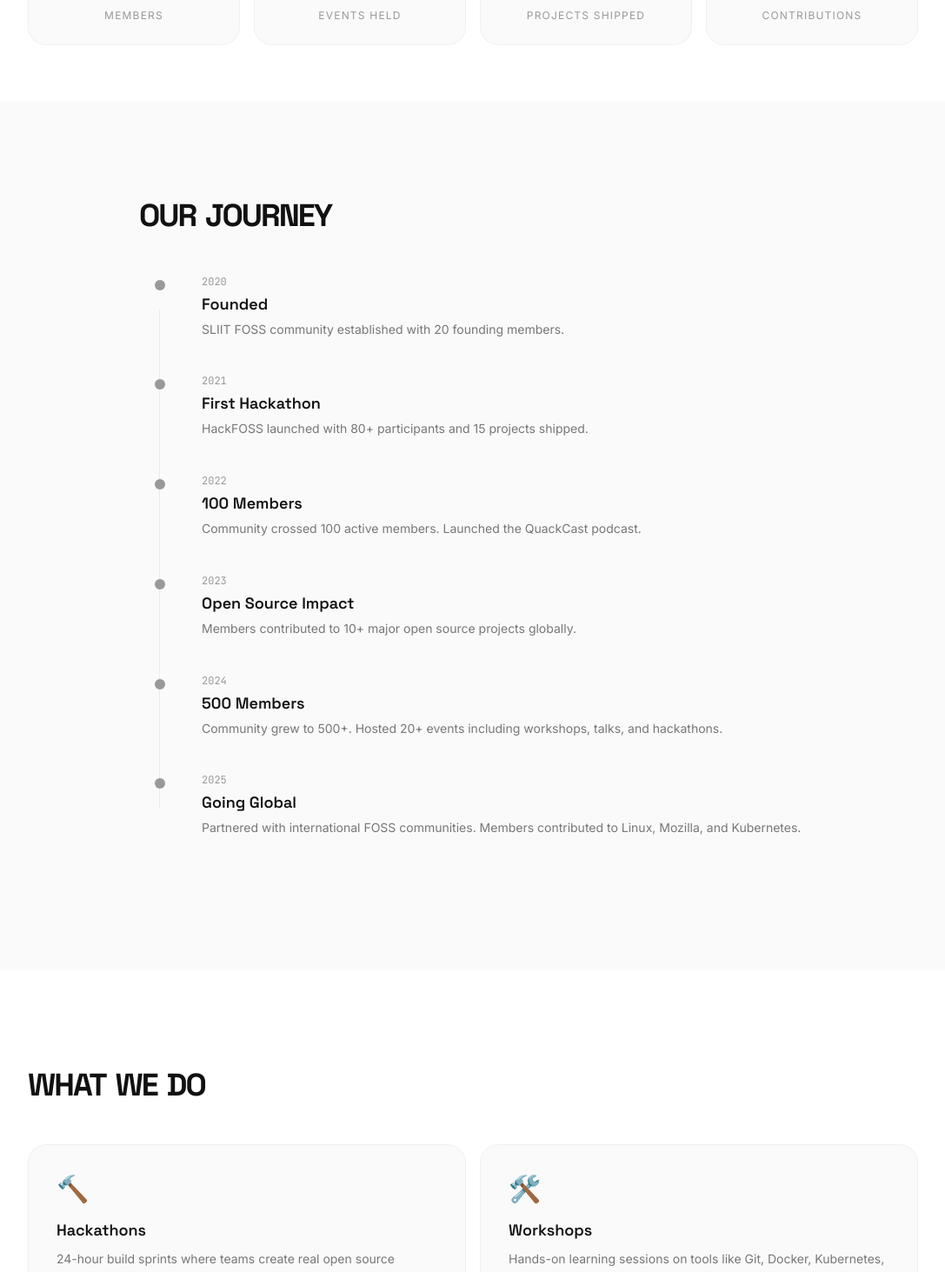
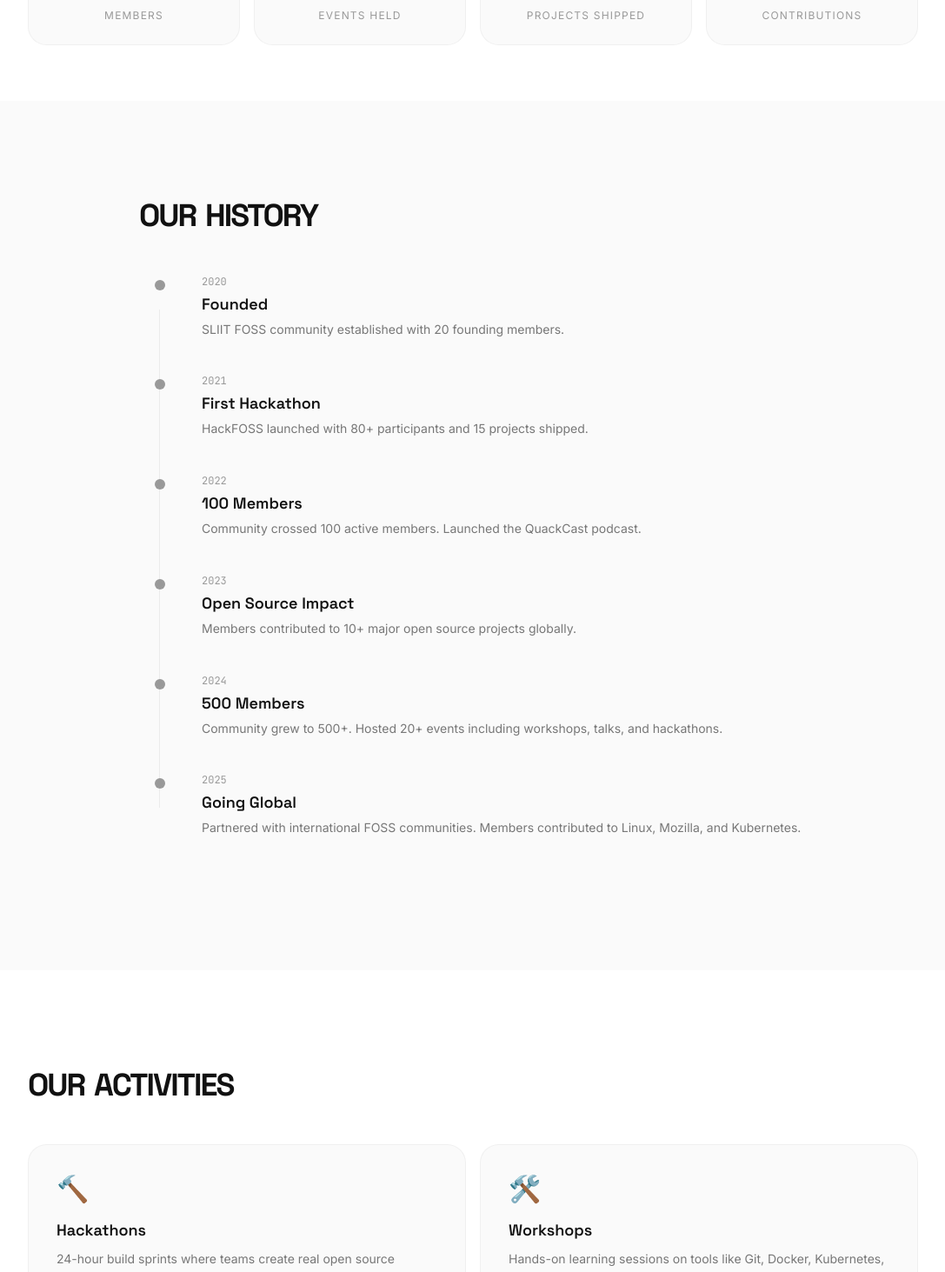
Before and after one commit to sliit-foss/sliitfoss-web, a Next.js app: page /about in a window 1280 px wide. Shown: the part 630-2093 px from the top of the page at 87% size, without its empty margins (96-1183 px from the left). Built offline with nearby package versions, Linux system fonts and the light colour scheme.

Commit message:
Update about-content.tsx

```diff
--- a/src/app/about/about-content.tsx
+++ b/src/app/about/about-content.tsx
@@ -26,7 +26,7 @@ export function AboutContent() {
       <section className="py-20 md:py-28 px-6 bg-[#fafafa]">
         <div className="max-w-3xl mx-auto">
           <WordAnimate className="font-heading text-3xl md:text-4xl font-bold tracking-[-2px] uppercase text-[#111] mb-12">
-            Our Journey
+            Our History
           </WordAnimate>
           <div className="space-y-0">
             {aboutContent.milestones.map((milestone, i) => (
@@ -56,7 +56,7 @@ export function AboutContent() {
       <section className="py-20 md:py-28 px-6 bg-white">
         <div className="max-w-5xl mx-auto">
           <WordAnimate className="font-heading text-3xl md:text-4xl font-bold tracking-[-2px] uppercase text-[#111] mb-12">
-            What We Do
+            Our Activities
           </WordAnimate>
           <Stagger className="grid grid-cols-1 md:grid-cols-2 gap-4">
             {aboutContent.activities.map((activity) => (
```
